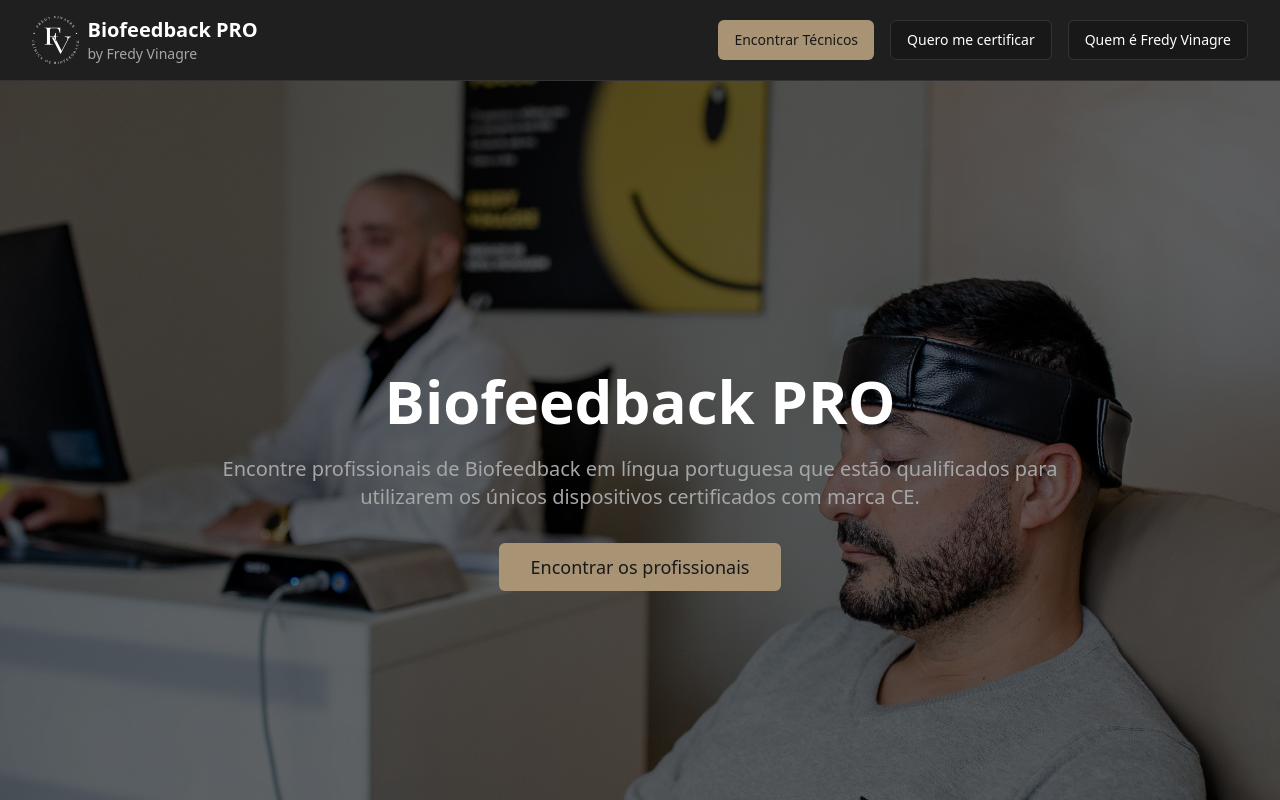
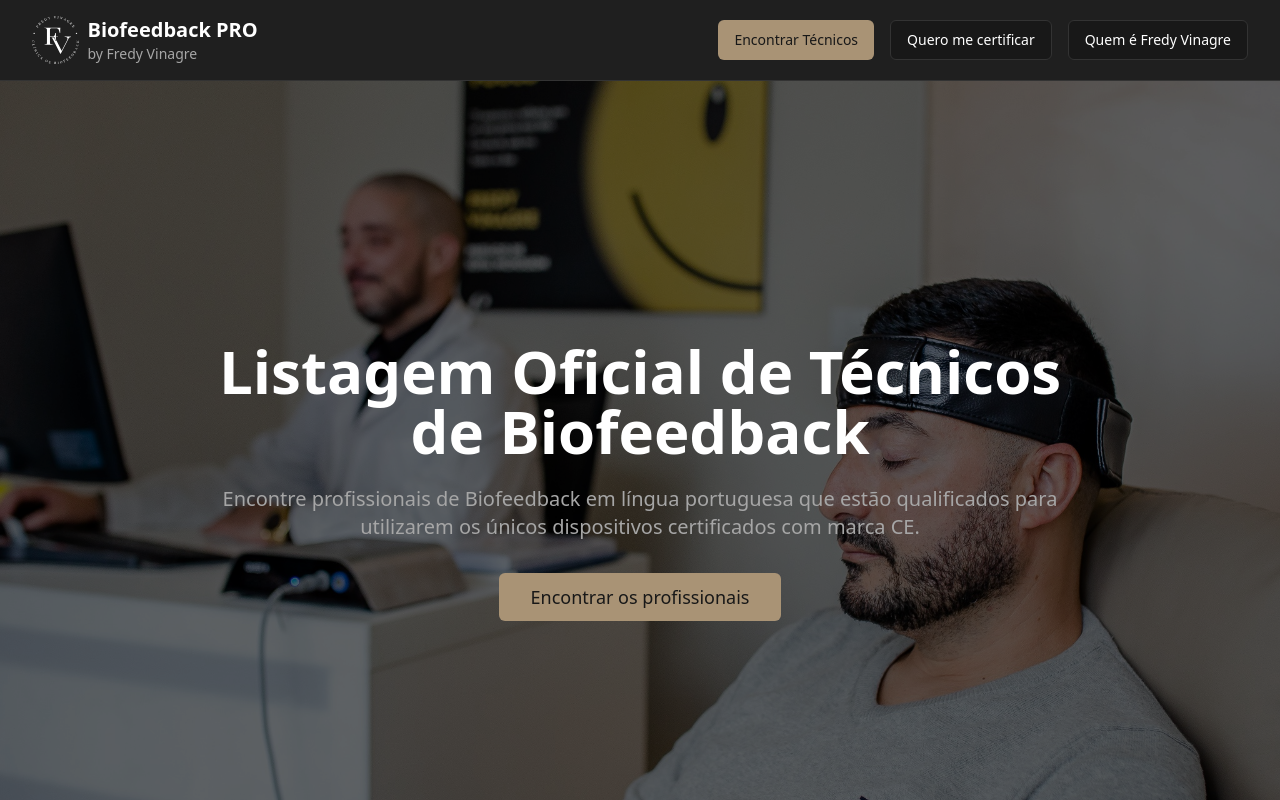
Before and after one commit to guiz01/bftecnicos, a React (Vite) app: page / in a window 1280 px wide. Shown: the top 800 px of the page. Built offline with nearby package versions, Linux system fonts and the light colour scheme; no server answers; the database is empty.

Commit message:
[dyad] Atualizei o título principal da página inicial para "Listagem Oficial de Técnicos de Biofeedback". - wrote 1 file(s)

```diff
--- a/src/pages/Index.tsx
+++ b/src/pages/Index.tsx
@@ -135,7 +135,7 @@ const Index = () => {
 
         <div className="relative z-10 text-center max-w-4xl mx-auto">
           <h1 className="text-5xl md:text-6xl font-bold text-foreground mb-6">
-            Biofeedback PRO
+            Listagem Oficial de Técnicos de Biofeedback
           </h1>
           <p className="text-xl text-muted-foreground mb-8">
             Encontre profissionais de Biofeedback em língua portuguesa que estão qualificados para utilizarem os únicos dispositivos certificados com marca CE.
```
